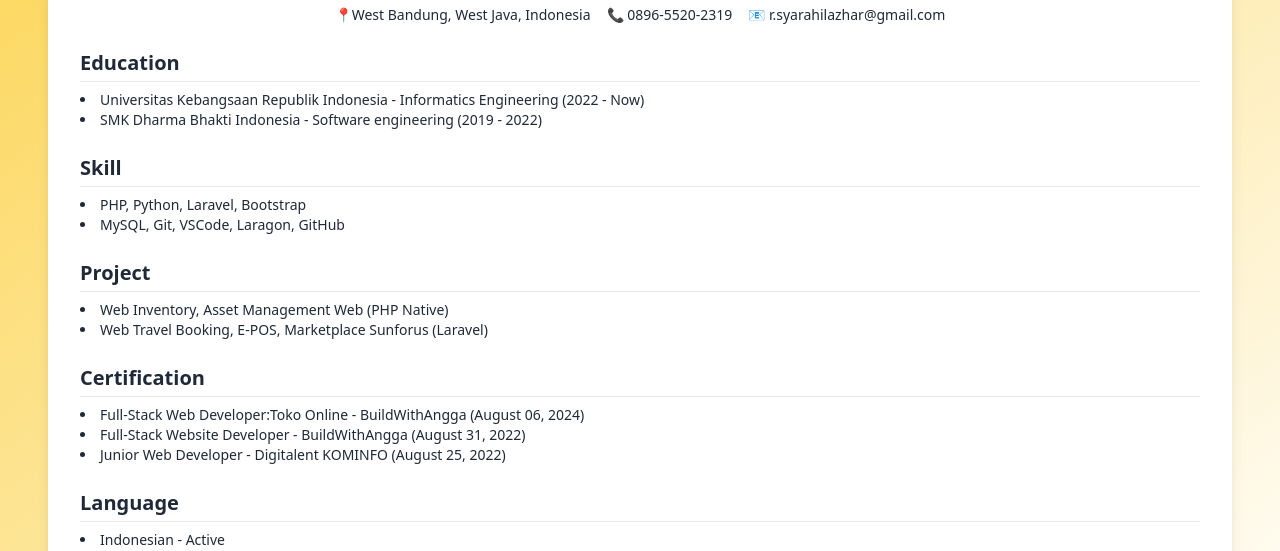
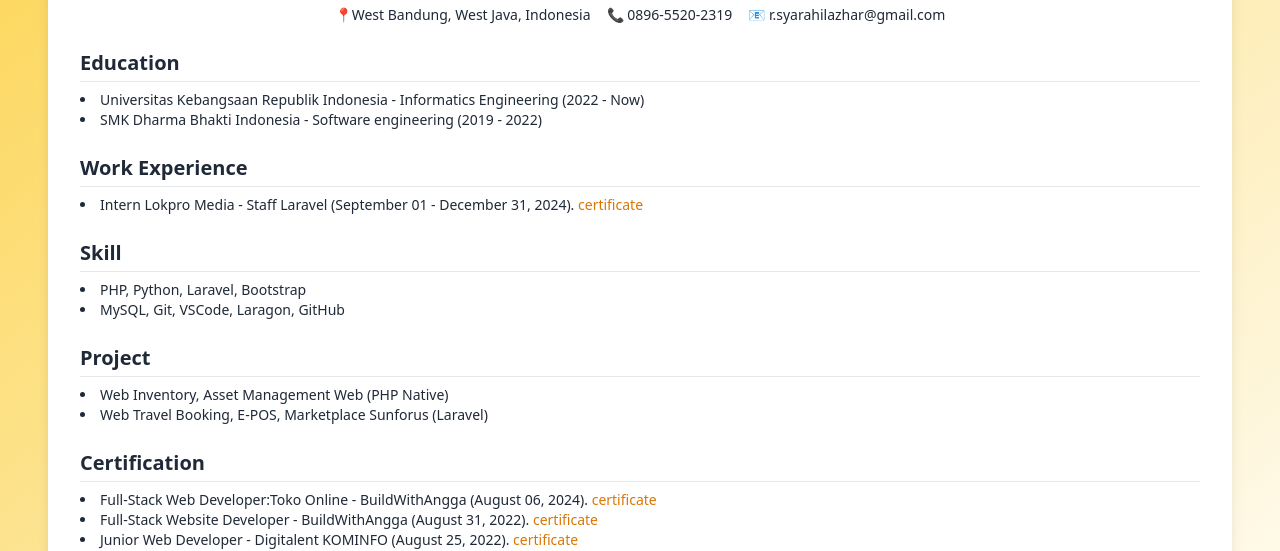
Before and after one commit to raafisyarahilazhar/personal-profile-raafi, a plain HTML site: page cv.html in a window 1280 px wide. Shown: the part 251-802 px from the top of the page. Drawn offline with nearby package versions, Linux system fonts and the light colour scheme.

Commit message:
Add link certificate and add work experience section

```diff
--- a/cv.html
+++ b/cv.html
@@ -53,6 +53,13 @@
         </div>
 
         <div>
+          <h4 class="text-xl font-semibold border-b pb-1">Work Experience</h4>
+          <ul class="list-disc list-inside mt-2 text-sm">
+            <li>Intern Lokpro Media - Staff Laravel (September 01 - December 31, 2024). <a href="https://drive.google.com/file/d/1SoaWpaXUvCGx-Zu9AswAVHFEaW_fyNB2/view?usp=drive_link" class="text-yellow-600">certificate</a></li>
+          </ul>
+        </div>
+
+        <div>
           <h4 class="text-xl font-semibold border-b pb-1">Skill</h4>
           <ul class="list-disc list-inside mt-2 text-sm">
             <li>PHP, Python, Laravel, Bootstrap</li>
@@ -71,9 +78,9 @@
         <div>
           <h4 class="text-xl font-semibold border-b pb-1">Certification</h4>
           <ul class="list-disc list-inside mt-2 text-sm">
-            <li>Full-Stack Web Developer:Toko Online - BuildWithAngga (August 06, 2024)</li>
-            <li>Full-Stack Website Developer - BuildWithAngga (August 31, 2022)</li>
-            <li>Junior Web Developer - Digitalent KOMINFO (August 25, 2022)</li>
+            <li>Full-Stack Web Developer:Toko Online - BuildWithAngga (August 06, 2024). <a href="https://drive.google.com/file/d/19Gqu6ZpbAgZkqQgnZuuj6X_fkrsYfrtR/view?usp=sharing" class="text-yellow-600">certificate</a></li>
+            <li>Full-Stack Website Developer - BuildWithAngga (August 31, 2022). <a href="https://drive.google.com/file/d/1IoebjhnPuT_gZG4xSwrbelRdseudfJ2c/view?usp=drive_link" class="text-yellow-600">certificate</a></li>
+            <li>Junior Web Developer - Digitalent KOMINFO (August 25, 2022). <a href="https://drive.google.com/file/d/1MR36rOKXqfQbwqXMD5Eyd5O90bW3YaVt/view?usp=drive_link" class="text-yellow-600">certificate</a></li>
           </ul>
         </div>
 
```
Also changed, not shown: index.html (+0 -2 lines).
